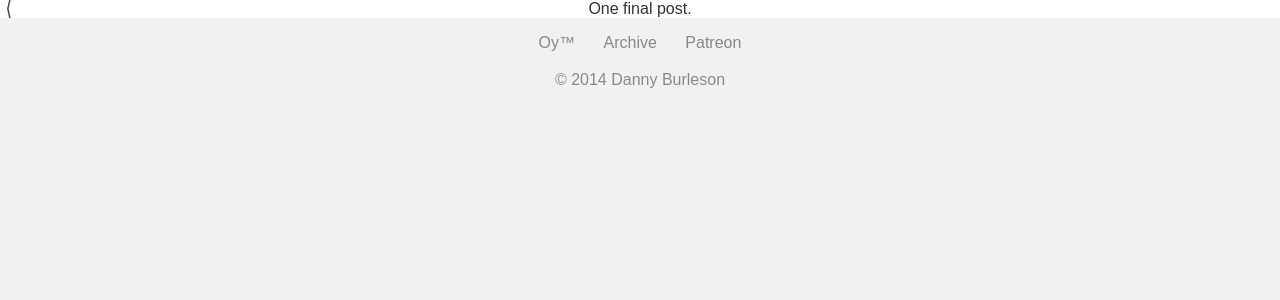
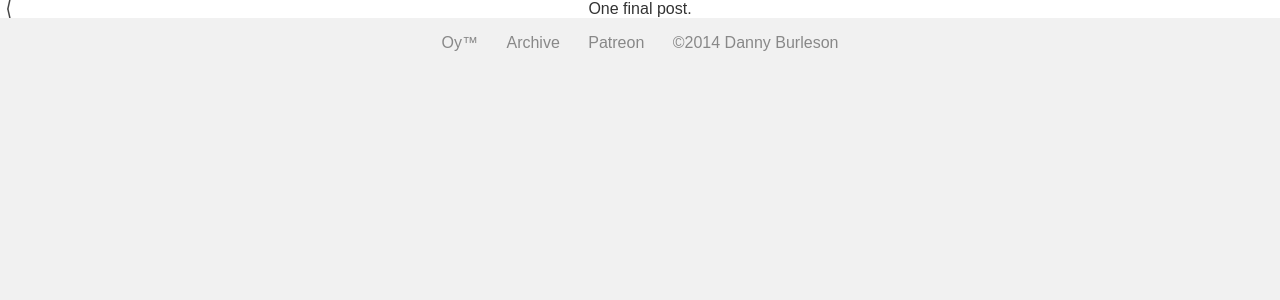
Before and after one commit to oycomics/oycomics.github.io, a Jekyll site: the page built from index.html, in a window 1280 px wide. Shown: the top 300 px of the page. Built offline with Jekyll 4.4.1, drawn with Linux system fonts in a browser that asks for light colours; Markdown is read by kramdown in place of the engine named in the settings; the list of posts is cut into pages by our own code.

Commit message:
Update footer.html

```diff
--- a/_includes/footer.html
+++ b/_includes/footer.html
@@ -3,6 +3,5 @@
 <a class="nav_item title_link"href="/">Oy<span>&trade;</span></a>
 <a class="nav_item archive_link" href="/archive">Archive</a>
 <a class="nav_item patreon_link" href="http://www.patreon.com/oycomics" target="_blank">Patreon</a>
+<a class="nav_item copy_link"href="mailto:danny@oycomics.com">&copy;{{ site.time | date: "%Y" }} Danny Burleson</a>
 </div>
-<a class="copyright" href="mailto:danny@oycomics.com">&copy; {{ site.time | date: "%Y" }} Danny Burleson</a>
-</div>
```
